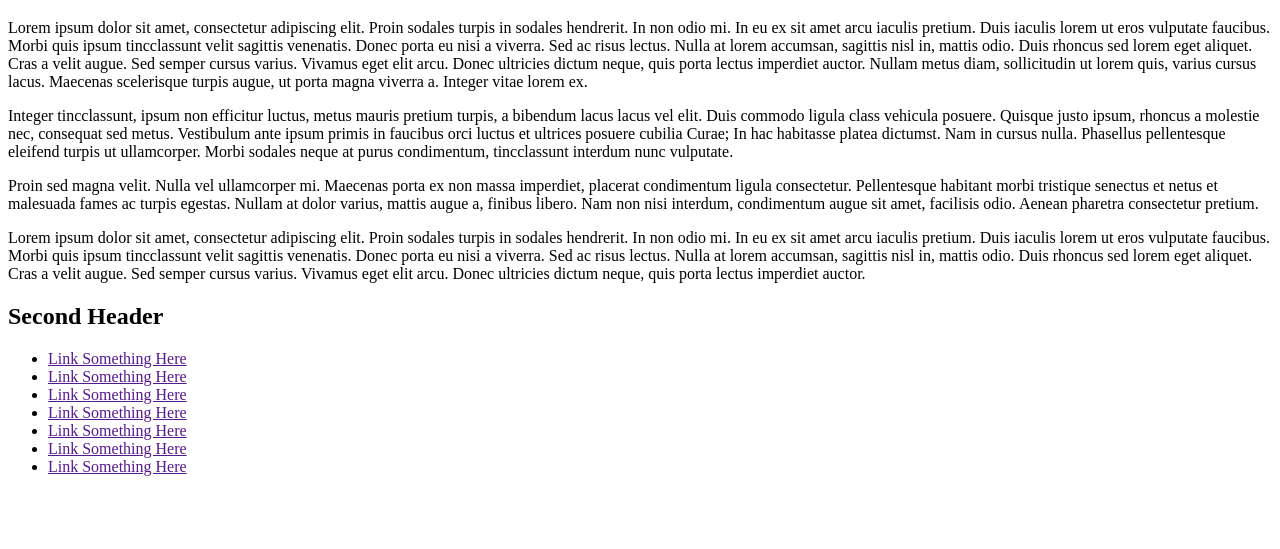
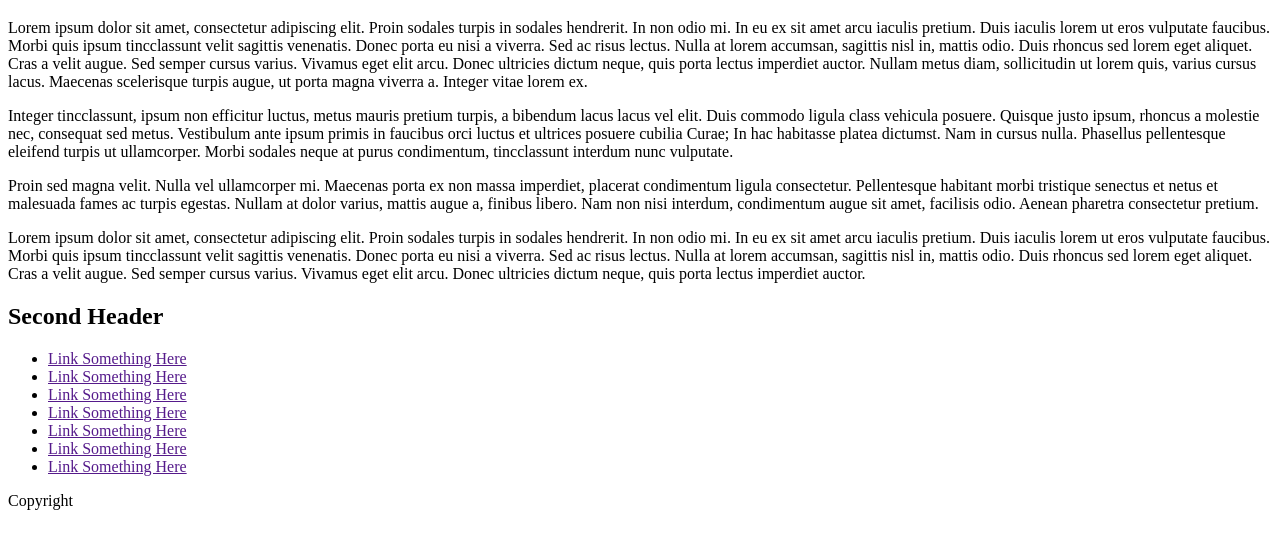
Before and after one commit to makhmudislamov/LogoWebsiteReplica, a plain HTML site: page index.html in a window 1280 px wide. Shown: the part 211-760 px from the top of the page. Drawn offline with Linux system fonts and the light colour scheme.

Commit message:
added footer

```diff
--- a/index.html
+++ b/index.html
@@ -57,7 +57,10 @@
                 <li><a href="">Link Something Here</a></li>
             </ul>
         </div>
-
+        <!-- Site Footer -->
+        <div class="footer">
+            <p>Copyright</p>
+        </div>
     </div>
 
 </body>
```
